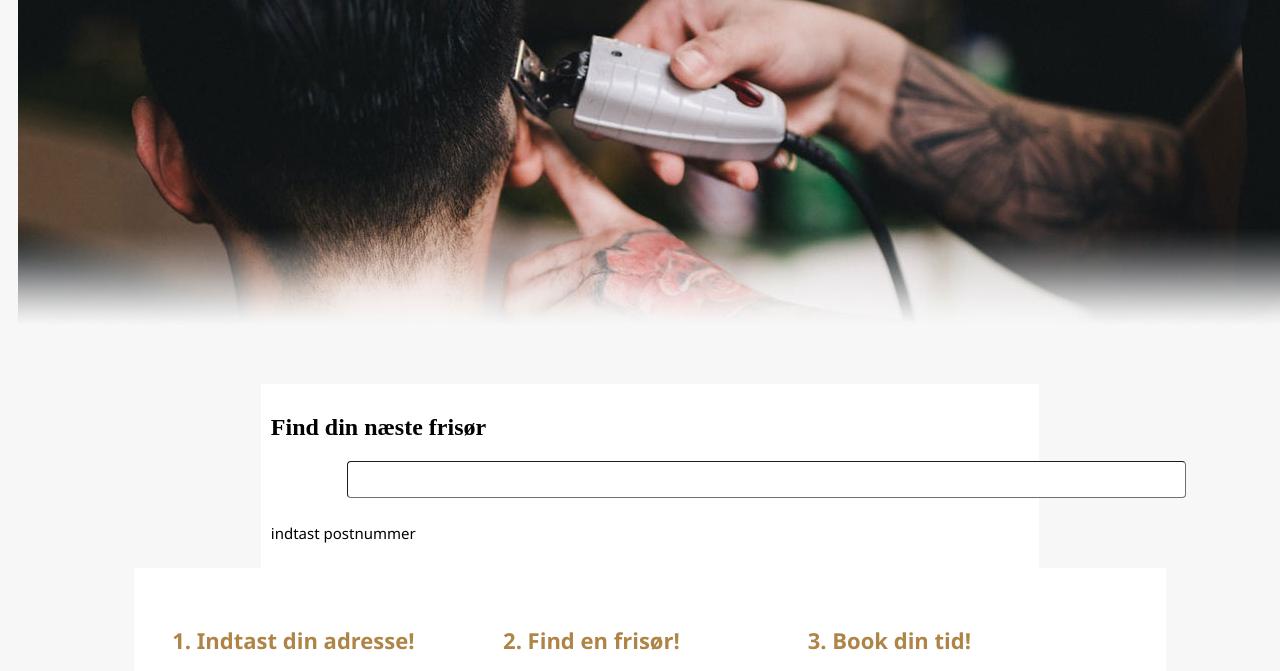
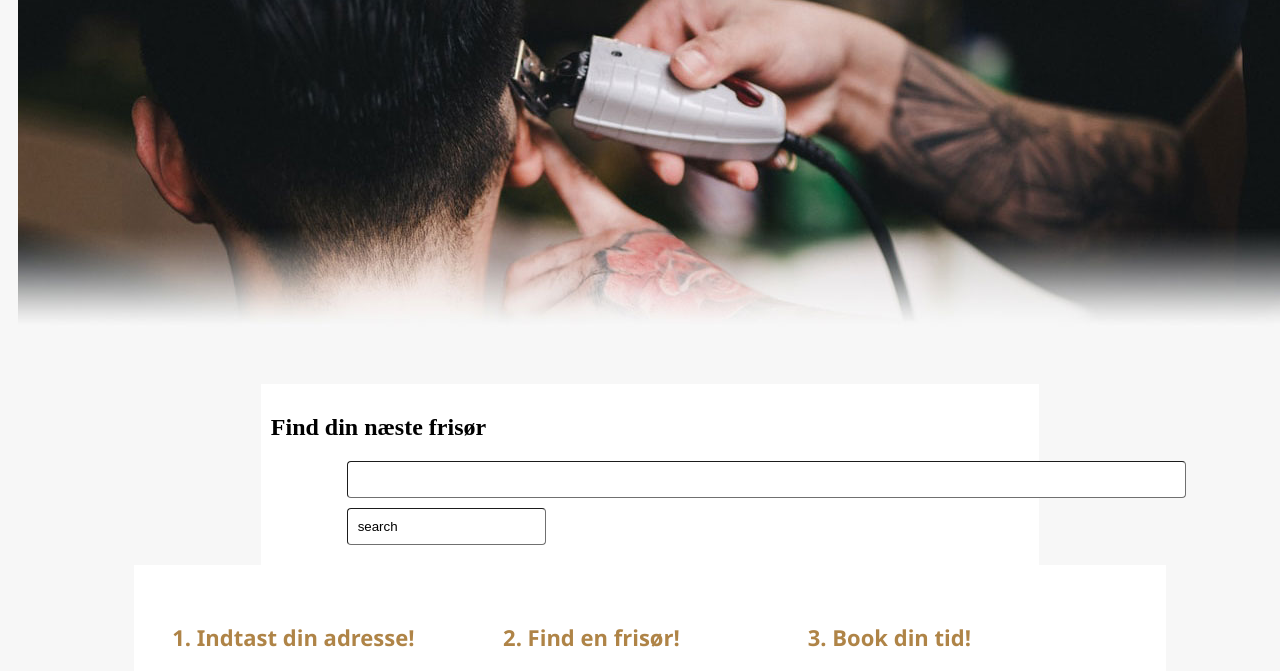
Before and after one commit to sebtheodor/Githubtest, a plain HTML site: page Projekt/Klippekortet/index.html in a window 1280 px wide. Shown: the part 91-762 px from the top of the page. Drawn offline with Linux system fonts and the light colour scheme.

Commit message:
Update index.html

```diff
--- a/Projekt/Klippekortet/index.html
+++ b/Projekt/Klippekortet/index.html
@@ -16,7 +16,8 @@
       <nav class="search">
         <h1>Find din næste frisør</h1>
         <form name="searchForm" action="search.html" onsubmit="return validateForm()" method="post">
-        <input type="text" id="fname" name="fname" size="100"><p>indtast postnummer</p>
+        <input type="text" id="fname" name="fname" size="100">
+        <input type="search" value="search">
 
       </nav>
 
```
